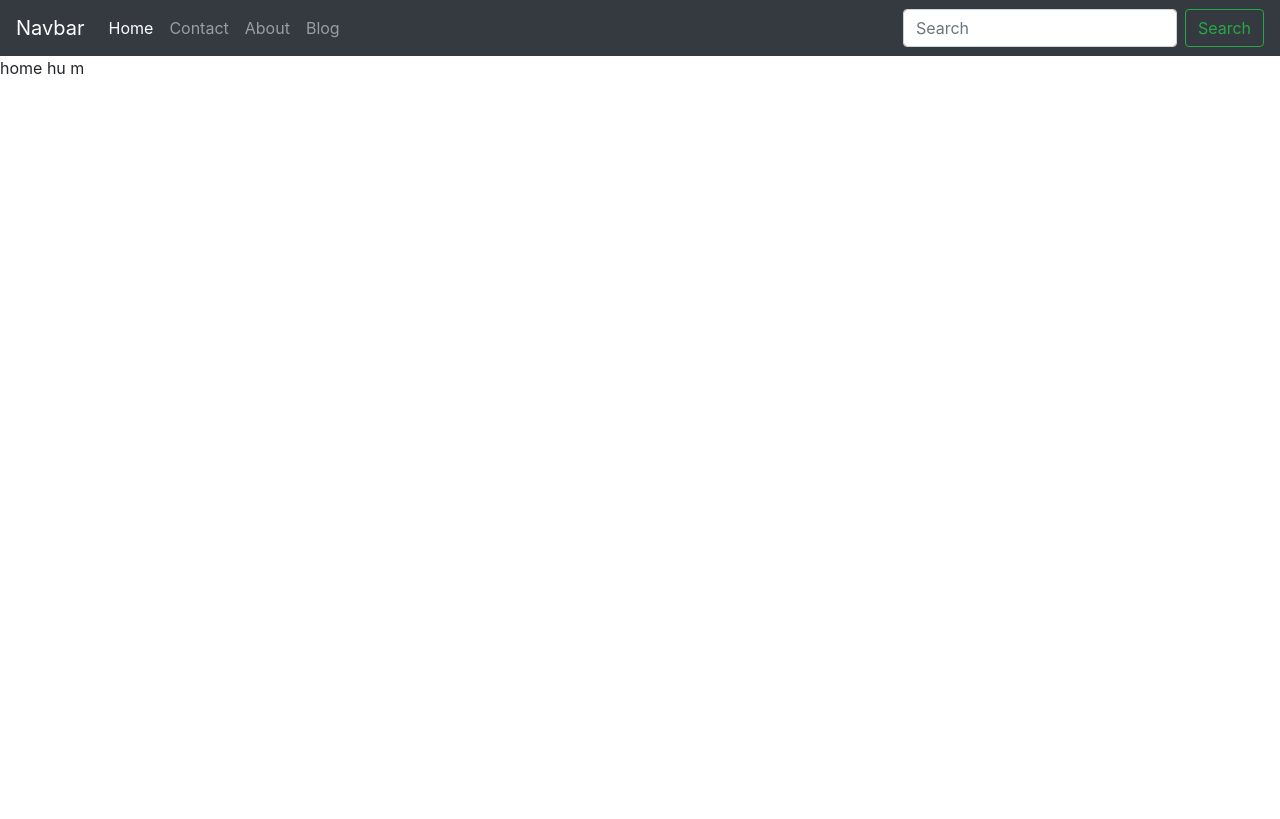
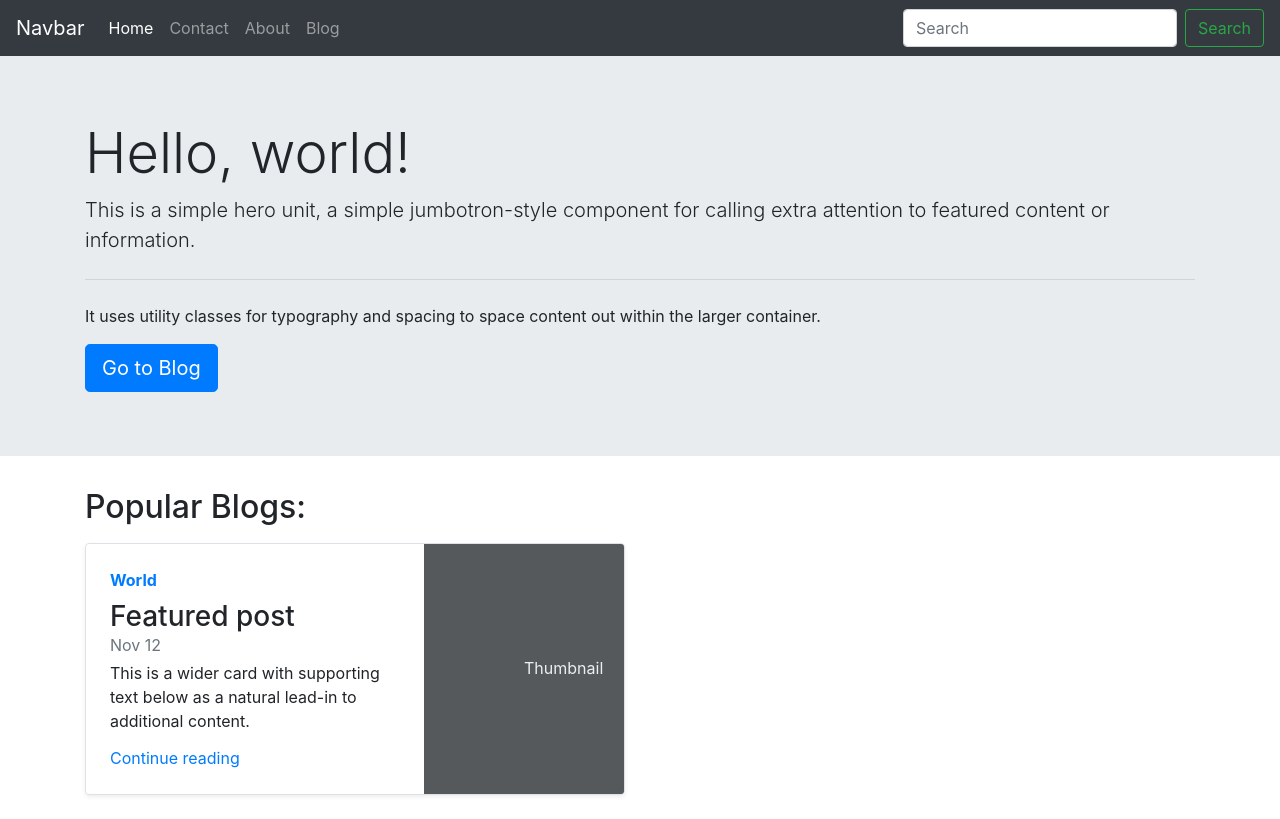
Before and after one commit to grawish/Blogg-er, a Django app: page / in a window 1280 px wide. Before the commit the page ends 74 px from the top, so only its background shows below. Run offline with Django 3.2, Linux system fonts and the light colour scheme; some libraries are stand-ins or nearby versions.

Commit message:
saving some progress somewhat

```diff
--- a/TPH/settings.py
+++ b/TPH/settings.py
@@ -11,6 +11,7 @@ https://docs.djangoproject.com/en/3.0/ref/settings/
 """
 
 import os
+from django.contrib import messages
 
 # Build paths inside the project like this: os.path.join(BASE_DIR, ...)
 BASE_DIR = os.path.dirname(os.path.dirname(os.path.abspath(__file__)))
@@ -114,3 +115,7 @@ USE_TZ = True
 # https://docs.djangoproject.com/en/3.0/howto/static-files/
 
 STATIC_URL = '/static/'
+
+MESSAGE_TAGS = {
+    messages.ERROR: 'danger',
+}
--- a/home/views.py
+++ b/home/views.py
@@ -1,5 +1,7 @@
 from django.shortcuts import render, HttpResponse
 from home import models
+from django.contrib import messages
+
 
 # Create your views here.
 
@@ -11,12 +13,17 @@ def about(index):
     return render(index, 'home/about.html')
 
 
-def contact(index):
-    if index.method == 'POST':
-        name = index.POST.get('contname')
-        email = index.POST.get('contmail')
-        phone = index.POST.get('contno')
-        desc = index.POST.get('contdesc')
-        xcontact = models.Contact(name=name, email=email, contact=phone, desc=desc)
-        xcontact.save()
-    return render(index, 'home/contact.html')
+def contact(request):
+    if request.method == 'POST':
+        name = request.POST.get('contname')
+        email = request.POST.get('contmail')
+        phone = request.POST.get('contno')
+        desc = request.POST.get('contdesc')
+        if len(name) < 2 or len(email) < 3 or len(phone) < 10 or len(desc) < 4:
+            messages.error(request, 'Please fill the form correctly!')
+        else:
+            messages.success(request, 'Form has been filled successfully!')
+            xcontact = models.Contact(name=name, email=email, contact=phone, desc=desc)
+            xcontact.save()
+
+    return render(request, 'home/contact.html')
--- a/templates/base.html
+++ b/templates/base.html
@@ -23,16 +23,16 @@
 
     <div class="collapse navbar-collapse" id="navbarSupportedContent">
         <ul class="navbar-nav mr-auto">
-            <li class="nav-item active">
+            <li class="nav-item {% block home %}{% endblock %}">
                 <a class="nav-link" href="/">Home <span class="sr-only">(current)</span></a>
             </li>
-            <li class="nav-item">
+            <li class="nav-item {% block contact %}{% endblock %}">
                 <a class="nav-link" href="/contact">Contact</a>
             </li>
-            <li class="nav-item">
+            <li class="nav-item {% block about %}{% endblock %}">
                 <a class="nav-link" href="/about">About</a>
             </li>
-            <li class="nav-item">
+            <li class="nav-item {% block blog %}{% endblock %}">
                 <a class="nav-link" href="/blog">Blog</a>
             </li>
             {#      <li class="nav-item dropdown">#}
@@ -56,7 +56,14 @@
         </form>
     </div>
 </nav>
-
+{% for message in messages %}
+<div class="alert alert-{{ message.tags }} alert-dismissible fade show" role="alert">
+    <strong>message: </strong>{{message}}
+    <button type="button" class="close" data-dismiss="alert" aria-label="Close">
+        <span aria-hidden="true">&times;</span>
+    </button>
+</div>
+{% endfor %}
 {% block body %}
 
 {% endblock %}
--- a/templates/blog/blogHome.html
+++ b/templates/blog/blogHome.html
@@ -1,6 +1,9 @@
 {% extends 'base.html' %}
 {% block title %}
 BlogHome
+{% endblock %}
+{% block blog %}
+active
 {% endblock %}
 {% block body %}
 
--- a/templates/blog/blogPost.html
+++ b/templates/blog/blogPost.html
@@ -1,6 +1,9 @@
 {% extends 'base.html' %}
 {% block title %}
 BlogPost
+{% endblock %}
+{% block blog %}
+active
 {% endblock %}
 {% block body %}
 
--- a/templates/home/about.html
+++ b/templates/home/about.html
@@ -1,6 +1,9 @@
 {% extends 'base.html' %}
 {% block title %}
 About
+{% endblock %}
+{% block about %}
+active
 {% endblock %}
 {% block body %}
 
--- a/templates/home/contact.html
+++ b/templates/home/contact.html
@@ -1,6 +1,9 @@
 {% extends 'base.html' %}
 {% block title %}
     Contact
+{% endblock %}
+{% block contact %}
+active
 {% endblock %}
 {% block body %}
     <div class="container my-4">
--- a/templates/home/home.html
+++ b/templates/home/home.html
@@ -1,7 +1,45 @@
 {% extends 'base.html' %}
 {% block title %}
-Home
+    Home
+{% endblock %}
+{% block home %}
+    active
 {% endblock %}
 {% block body %}
-home hu m
+    <div class="jumbotron jumbotron-fluid">
+        <div class="container">
+            <h1 class="display-4">Hello, world!</h1>
+            <p class="lead">This is a simple hero unit, a simple jumbotron-style component for calling extra attention
+                to featured content or information.</p>
+            <hr class="my-4">
+            <p>It uses utility classes for typography and spacing to space content out within the larger container.</p>
+            <a class="btn btn-primary btn-lg" href="/blog" role="button">Go to Blog</a>
+        </div>
+    </div>
+    <div class="container">
+        <h2 class="mb-3">Popular Blogs: </h2>
+        <div class="row">
+            <div class="col-md-6">
+                <div class="row no-gutters border rounded overflow-hidden flex-md-row mb-4 shadow-sm h-md-250 position-relative">
+                    <div class="col p-4 d-flex flex-column position-static">
+                        <strong class="d-inline-block mb-2 text-primary">World</strong>
+                        <h3 class="mb-0">Featured post</h3>
+                        <div class="mb-1 text-muted">Nov 12</div>
+                        <p class="card-text mb-auto">This is a wider card with supporting text below as a natural
+                            lead-in to additional content.</p>
+                        <a href="#" class="stretched-link">Continue reading</a>
+                    </div>
+                    <div class="col-auto d-none d-lg-block">
+                        <svg class="bd-placeholder-img" width="200" height="250" xmlns="http://www.w3.org/2000/svg"
+                             preserveAspectRatio="xMidYMid slice" focusable="false" role="img"
+                             aria-label="Placeholder: Thumbnail"><title>Placeholder</title>
+                            <rect width="100%" height="100%" fill="#55595c"></rect>
+                            <text x="50%" y="50%" fill="#eceeef" dy=".3em">Thumbnail</text>
+                        </svg>
+                    </div>
+                </div>
+            </div>
+        </div>
+
+    </div>
 {% endblock %}
```
Also changed, not shown: db.sqlite3.
